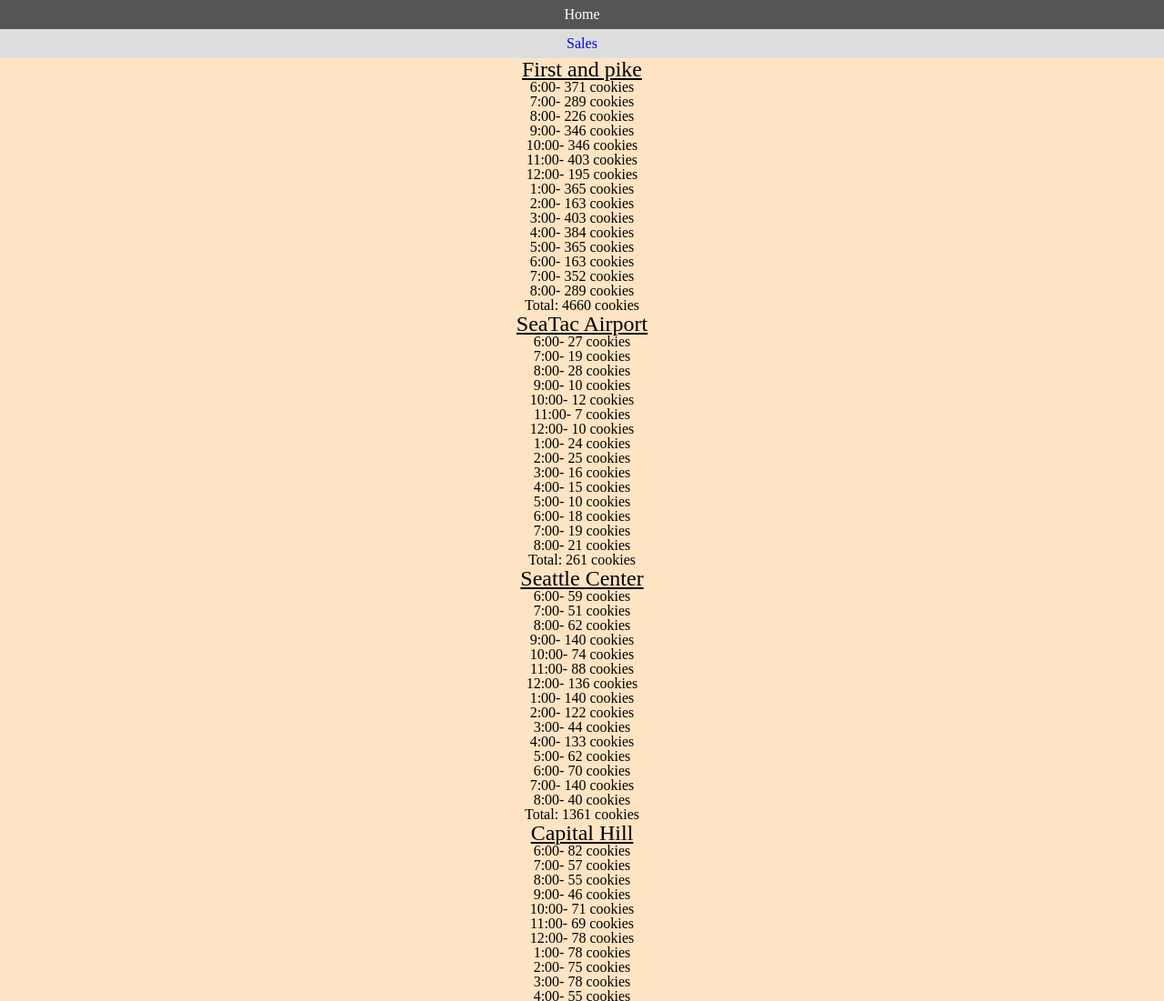
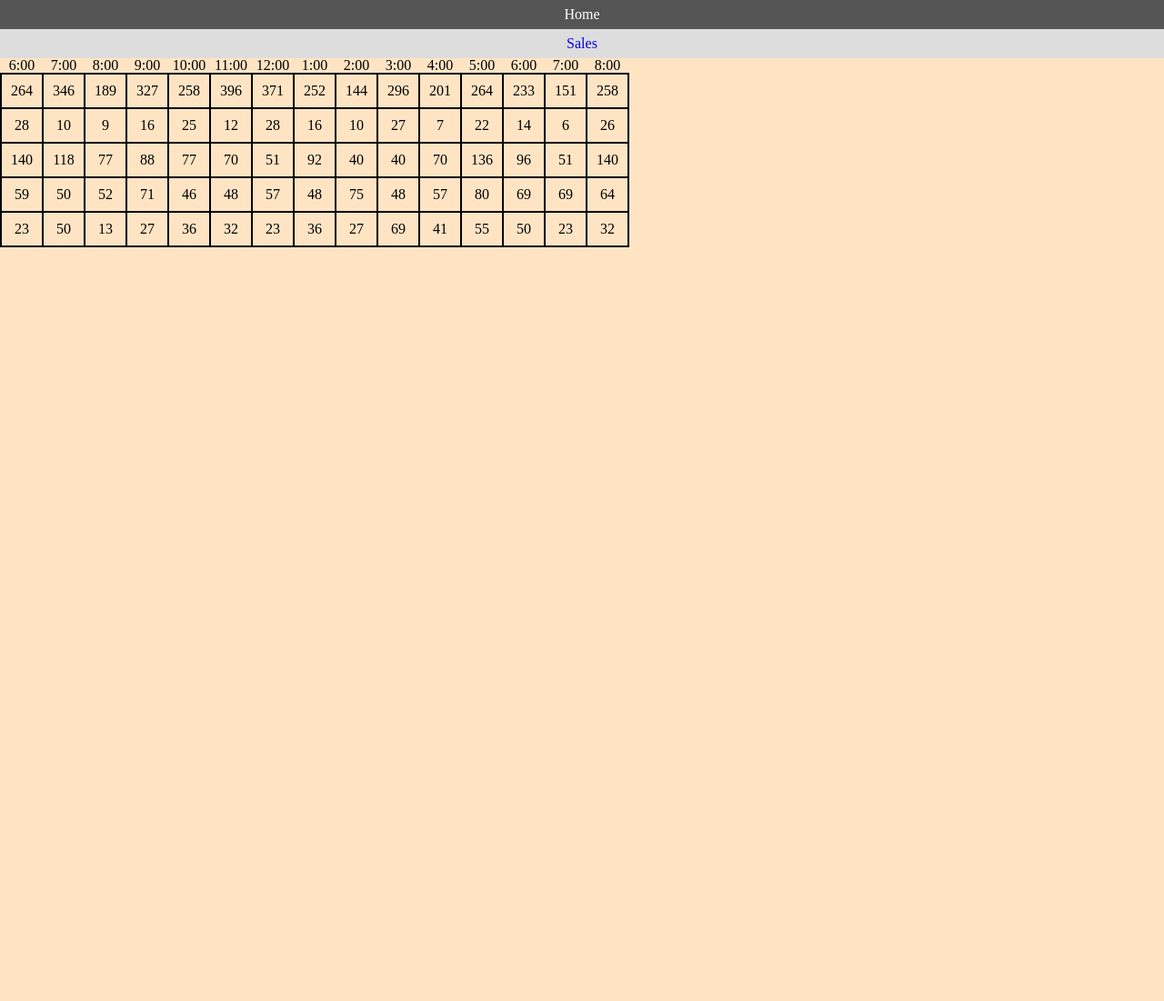
Before and after one commit to louiethe17th/cookie_stand, a plain HTML site: page sales.html in a window 1280 px wide. Shown: the top 1101 px of the page at 91% size. After the commit the page ends 800 px from the top, so only its background shows below. Drawn offline with Linux system fonts and the light colour scheme.

Commit message:
moved objects into constructors and added table printing to sales site. reworked homepage. work still needed on sales page and table rendering

```diff
--- a/js/app2.js
+++ b/js/app2.js
@@ -1,13 +1,143 @@
 'use strict'
 
+
+//creates array for times of day
 var hours = ['6:00', '7:00', '8:00', '9:00', '10:00', '11:00', '12:00', '1:00', '2:00', '3:00', '4:00', '5:00', '6:00', '7:00', '8:00']
 
-var pikePlace = {
-    name: 'Pike Place Market',
-    minCustomersPerHour: 23,
-    maxCustomersPerHour: 65,
-    avgCookiesPerHour: 6.3,
-    customerEachHour: [],
-    cookiesSoldEachHour:[],
-    totalDailyCookieSales: 0
-};
+//creates array to hold store names
+var allStores = [];
+
+var storesTable = document.getElementById('salesTable');
+
+//creates empty object to hole store data
+function Store(name, minimumCustomer, maximumCustomer, aveSale){
+    this.name = name;
+    this.minimumCustomer = minimumCustomer;
+    this.maximumCustomer = maximumCustomer;
+    this.aveSale = aveSale;
+    this.customerArray = [];
+    this.cookieArray = [];
+    this.totalCookies = 0;
+
+
+    allStores.push(this);
+}
+new Store('Pike Place Market', 23, 65, 6.3);
+new Store('SeaTac Airport', 3, 24, 1.2);
+new Store('Seattle Center', 11, 38, 3.7);
+new Store('Capital Hill', 20, 38, 2.3);
+new Store('Alki', 2, 16, 4.6);
+
+Store.prototype.header = function () {
+
+    var trEl = document.createElement('tr');
+    var thEl = document.createElement('th');
+
+    for(var i in hours) {
+        thEl.textContent = hours[i];
+    trEl.appendChild(thEl);
+    thEl = document.createElement('th');
+    }
+
+    storesTable.appendChild(trEl);
+  }
+
+
+
+// Store.prototype.cookieCalc = function(){
+//     for (var i =0; i < 16; i++)
+//             var cookiesPerHour = Math.floor(this.customerArray[i] * this.aveSale)
+//             this.cookieArray.push(this.cookiesPerHour)
+//             this.totalCookies += this.cookiesPerHour;
+//         }
+
+        Store.prototype.custPerHourFunct = function() {
+            for ( var i = 0; i < hours.length; i++) {
+                var random = Math.floor(Math.random() * (this.maximumCustomer - this.minimumCustomer + 1)) + this.minimumCustomer;
+                console.log(random);
+                this.customerArray.push(random);
+                }
+            }
+
+         Store.prototype.cookPerHourFunct = function() {
+            this.custPerHourFunct();
+            for ( var j = 0; j < hours.length; j++) {
+                var arrayTimesAvg = Math.floor(this.customerArray[j] * this.aveSale);
+                this.cookieArray.push(arrayTimesAvg);
+                this.totalCookies += arrayTimesAvg;
+                }
+            }
+
+
+
+
+
+Store.prototype.render = function() {
+    this.cookPerHourFunct();
+
+    var trEl = document.createElement('tr');
+    var tdEl = document.createElement('td');
+
+
+    for(var i in hours){
+    tdEl.textContent = this.cookieArray[i];
+    trEl.appendChild(tdEl);
+    tdEl =  document.createElement('td')
+    }
+
+    storesTable.appendChild(trEl);
+}
+
+function renderAllStores() {
+   for (var i in allStores) {
+     allStores[i].render();
+  }
+}
+
+//   function makeHeaderRow() {
+//     var trEl = document.createElement('tr');
+
+//     var thEl = document.createElement('th');
+//     thEl.textContent = 'Name';
+//     trEl.appendChild(thEl);
+
+//     thEl = document.createElement('th');
+//     thEl.textContent = 'Hourly Customers';
+//     trEl.appendChild(thEl);
+
+//     thEl = document.createElement('th');
+//     thEl.textContent = 'Hourly Cookie Sales';
+//     trEl.appendChild(thEl);
+
+//     storesTable.appendChild(trEl);
+// }
+Store.prototype.header();
+
+  for(var i in allStores){
+      allStores[i].render()
+    }
+    console.table(allStores);
+
+
+
+
+
+
+
+
+
+
+
+
+
+
+
+
+
+
+
+//new stores
+
+// for(var i in allStores){
+//     console.log(allStores[i]);
+// }
--- a/sales.html
+++ b/sales.html
@@ -13,11 +13,13 @@
                 <li><a href="index.html">Home</a></li>
                 <li><a href="sales.html">Sales</a></li>
             </ul>
+    <table id="salesTable">
 
+    </table>
     <ul id="salesList">
 
     </ul>
 
-    <script src="js/app.js"></script>
+    <script src="js/app2.js"></script>
 </body>
 </html>
--- a/style.css
+++ b/style.css
@@ -1,3 +1,6 @@
+*{
+    cursor: url(img/salmon-cursor.png), auto;
+}
 body{
     background-color: bisque;
     font-family: serif;
@@ -34,6 +37,7 @@ body{
     list-style: disc;
     position: absolute;
     left: 70%;
+    top: 60%;
     display: block;
     font-size: 140%;
     font-family: 'Indie Flower', cursive;
@@ -105,3 +109,16 @@ ul {
     font-family: 'Indie Flower', cursive;
     font-size: 150%
 }
+
+#salesTable{
+    /* border: black dotted 1px */
+}
+
+table{
+    text-align: center;
+}
+td {
+    padding: 10px;
+    border: black solid 2px;
+    border-radius: 30px;
+}
```
Also changed, not shown: img/salmon-cursor.png (added), 1 other file.
